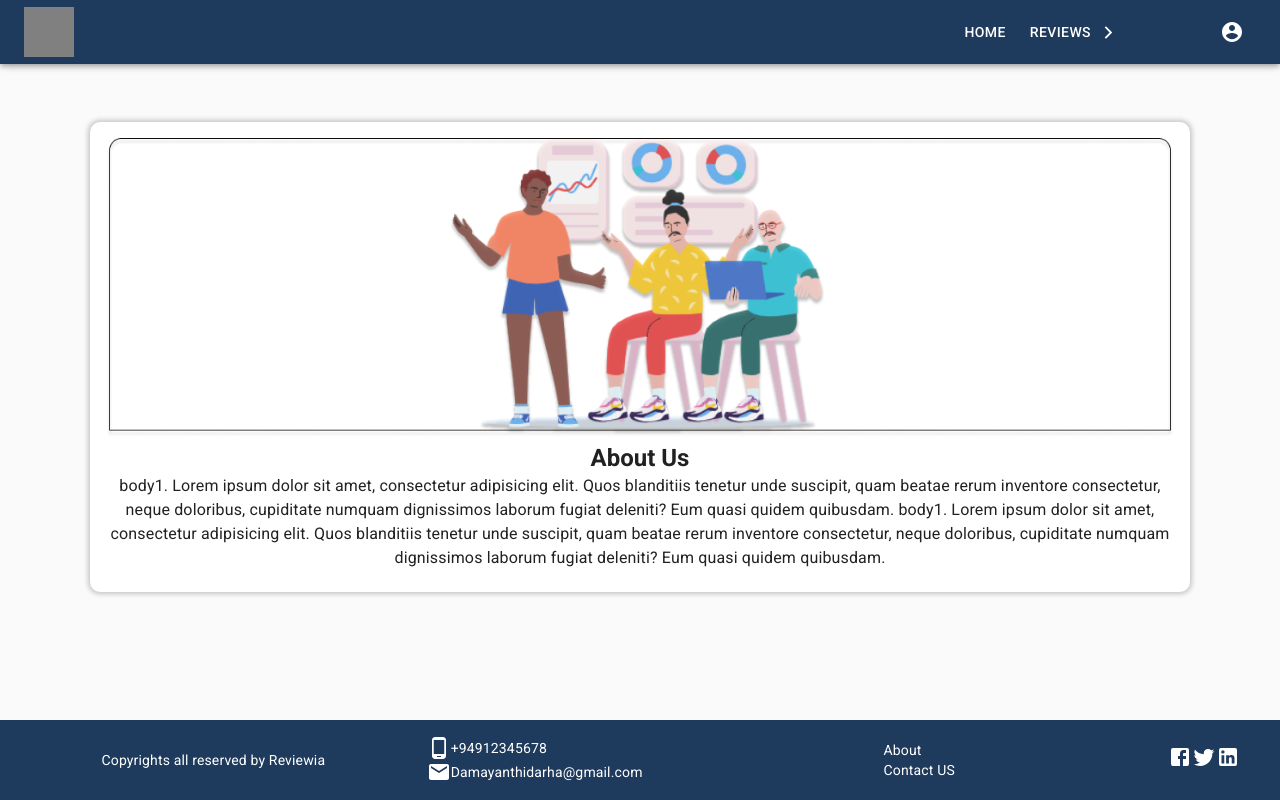
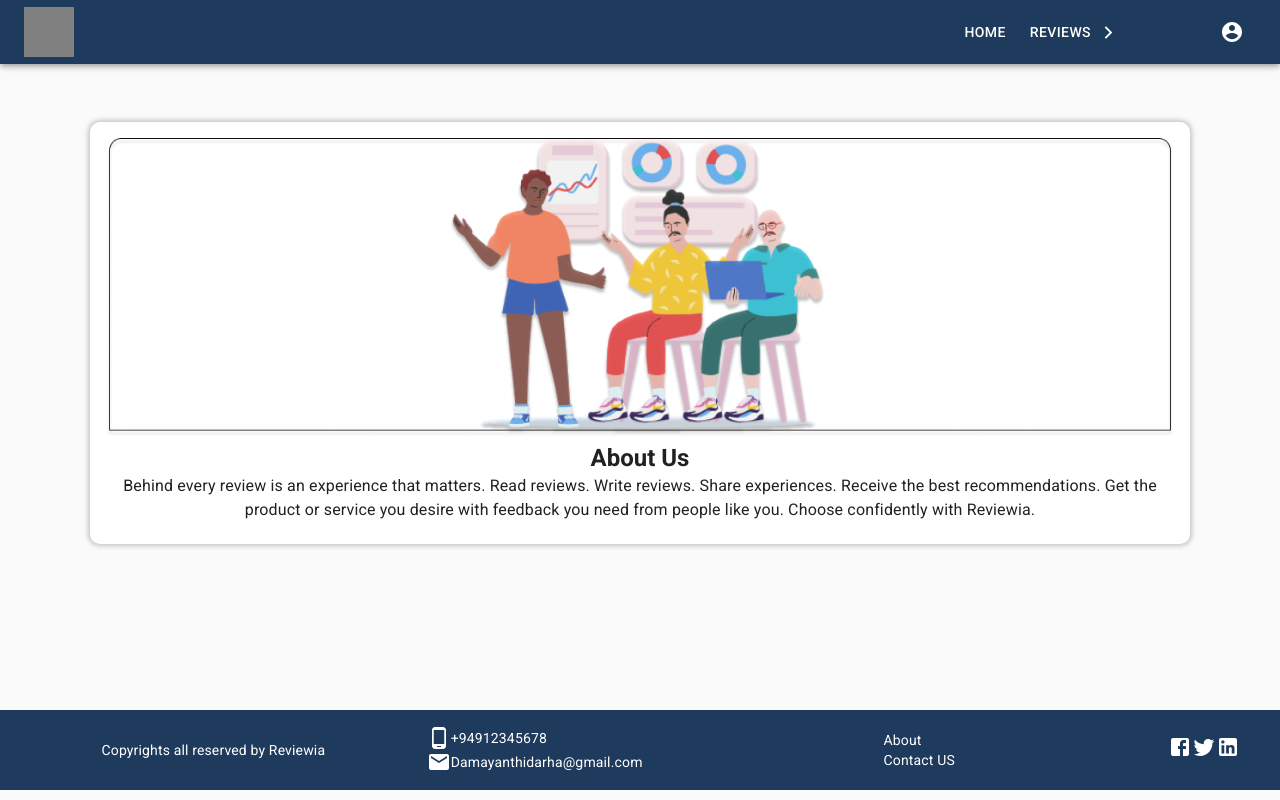
Before and after one commit to dev-stream-lk/reviewia, a React (Create React App) app: page / in a window 1280 px wide. Built offline with nearby package versions, Linux system fonts and the light colour scheme; the HTML template or start-up script is replaced by a standard one.

Commit message:
changed content in the About Us page

```diff
--- a/src/pages/AboutUs.js
+++ b/src/pages/AboutUs.js
@@ -36,16 +36,11 @@ const AboutUs = () => {
                 </Grid>
                 <Grid item xs={12}>
                   <Typography variant="body1" gutterBottom>
-                    body1. Lorem ipsum dolor sit amet, consectetur adipisicing
-                    elit. Quos blanditiis tenetur unde suscipit, quam beatae
-                    rerum inventore consectetur, neque doloribus, cupiditate
-                    numquam dignissimos laborum fugiat deleniti? Eum quasi
-                    quidem quibusdam.
-                    body1. Lorem ipsum dolor sit amet, consectetur adipisicing
-                    elit. Quos blanditiis tenetur unde suscipit, quam beatae
-                    rerum inventore consectetur, neque doloribus, cupiditate
-                    numquam dignissimos laborum fugiat deleniti? Eum quasi
-                    quidem quibusdam.
+                  Behind every review is an experience that matters.
+                  Read reviews. Write reviews. Share experiences.
+                  Receive the best recommendations.
+                  Get the product or service you desire with feedback you need from people like you.
+                  Choose confidently with Reviewia.
                   </Typography>
                 </Grid>
               </Grid>
@@ -55,7 +50,7 @@ const AboutUs = () => {
       </Grid>
     </Grid>
   </Container>
-      <div style={{position:"fixed",bottom:0, left:0, right:0}}>
+      <div style={{position:"fixed",bottom:0, left:0, right:0, marginBottom:10}}>
         <Footer/>
       </div>
 
```
Also changed, not shown: 1 other file (tests, documents, lock files or other folders).
